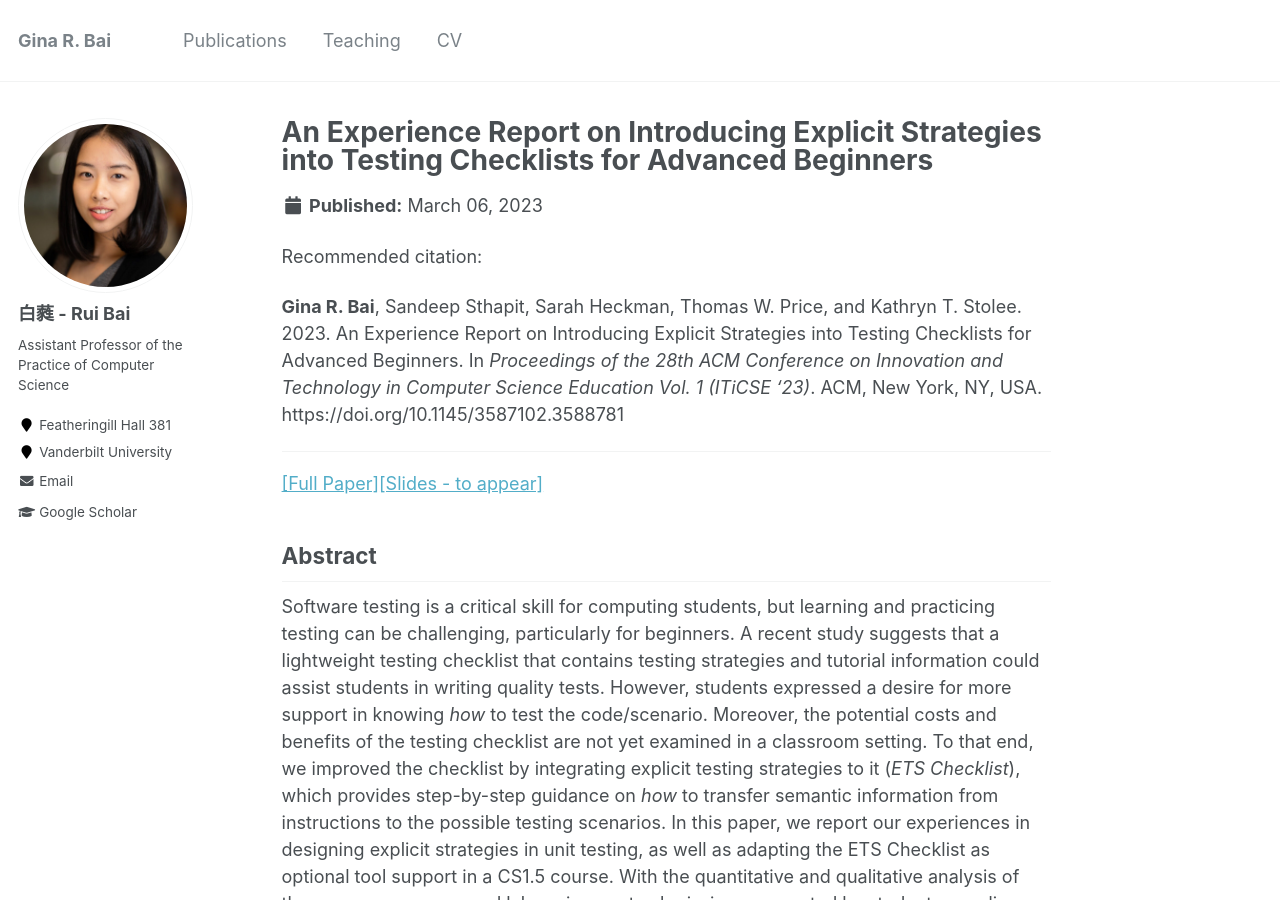
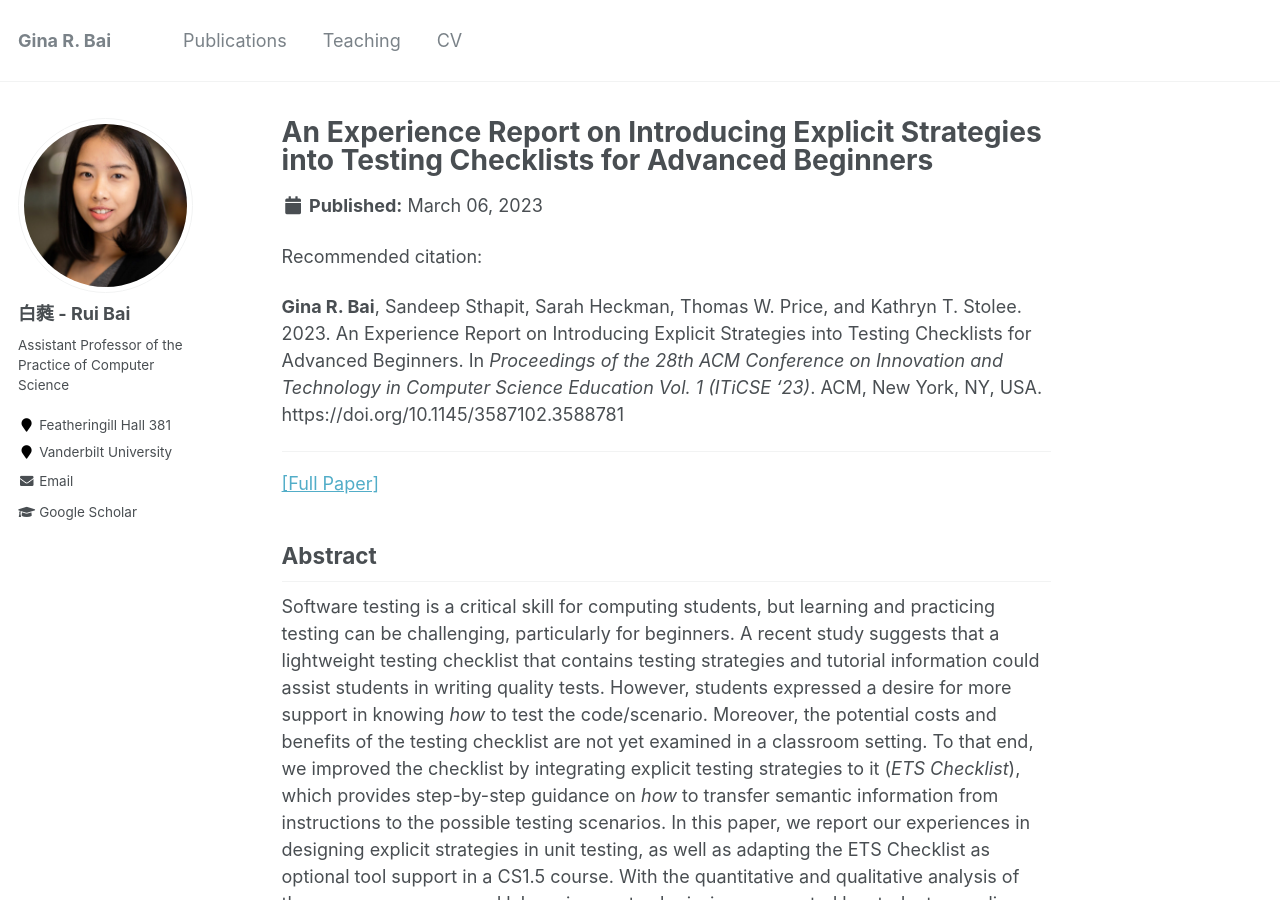
Before and after one commit to ginaBai/ginabai.github.io, a Jekyll site: the page built from _publications/iticse23_ETSChecklist.md, in a window 1280 px wide and 900 px high. Built offline with Jekyll 4.4.1, drawn with Linux system fonts in a browser that asks for light colours.

Commit message:
Updated CV

```diff
--- a/_publications/iticse23_ETSChecklist.md
+++ b/_publications/iticse23_ETSChecklist.md
@@ -9,7 +9,7 @@ Recommended citation:
 **Gina R. Bai**, Sandeep Sthapit, Sarah Heckman, Thomas W. Price, and Kathryn T. Stolee. 2023. An Experience Report on Introducing Explicit Strategies into Testing Checklists for Advanced Beginners. In <i>Proceedings of the 28th ACM Conference on Innovation and Technology in Computer Science Education Vol. 1 (ITiCSE '23)</i>. ACM, New York, NY, USA. https://doi.org/10.1145/3587102.3588781
 
 ---
-[[Full Paper]](http://ginabai.github.io/files/PaperPreprints/iticse23_ETSChecklist.pdf)[[Slides - to appear]](http://ginabai.github.io/files/ConferenceSlides/iticse2023.pdf)
+[[Full Paper]](http://ginabai.github.io/files/PaperPreprints/iticse23_ETSChecklist.pdf)
 
 ## Abstract
 Software testing is a critical skill for computing students, but learning and practicing testing can be challenging, particularly for beginners. A recent study suggests that a lightweight testing checklist that contains testing strategies and tutorial information could assist students in writing quality tests. However, students expressed a desire for more support in knowing *how* to test the code/scenario. Moreover, the potential costs and benefits of the testing checklist are not yet examined in a classroom setting. To that end, we improved the checklist by integrating explicit testing strategies to it (*ETS Checklist*), which provides step-by-step guidance on *how* to transfer semantic information from instructions to the possible testing scenarios. In this paper, we report our experiences in designing explicit strategies in unit testing, as well as adapting the ETS Checklist as optional tool support in a CS1.5 course. With the quantitative and qualitative analysis of the survey responses and lab assignment submissions generated by students, we discuss students' engagement with the ETS Checklists. Our results suggest that students who used the checklist intervention had significantly higher quality in their student-authored test code, in terms of code coverage, compared to those who did not, especially for earlier assignments. We also observed students' unawareness of their need for help in writing high-quality tests.
```
Also changed, not shown: _pages/teaching.md (+1 -1 lines), 1 other file.
